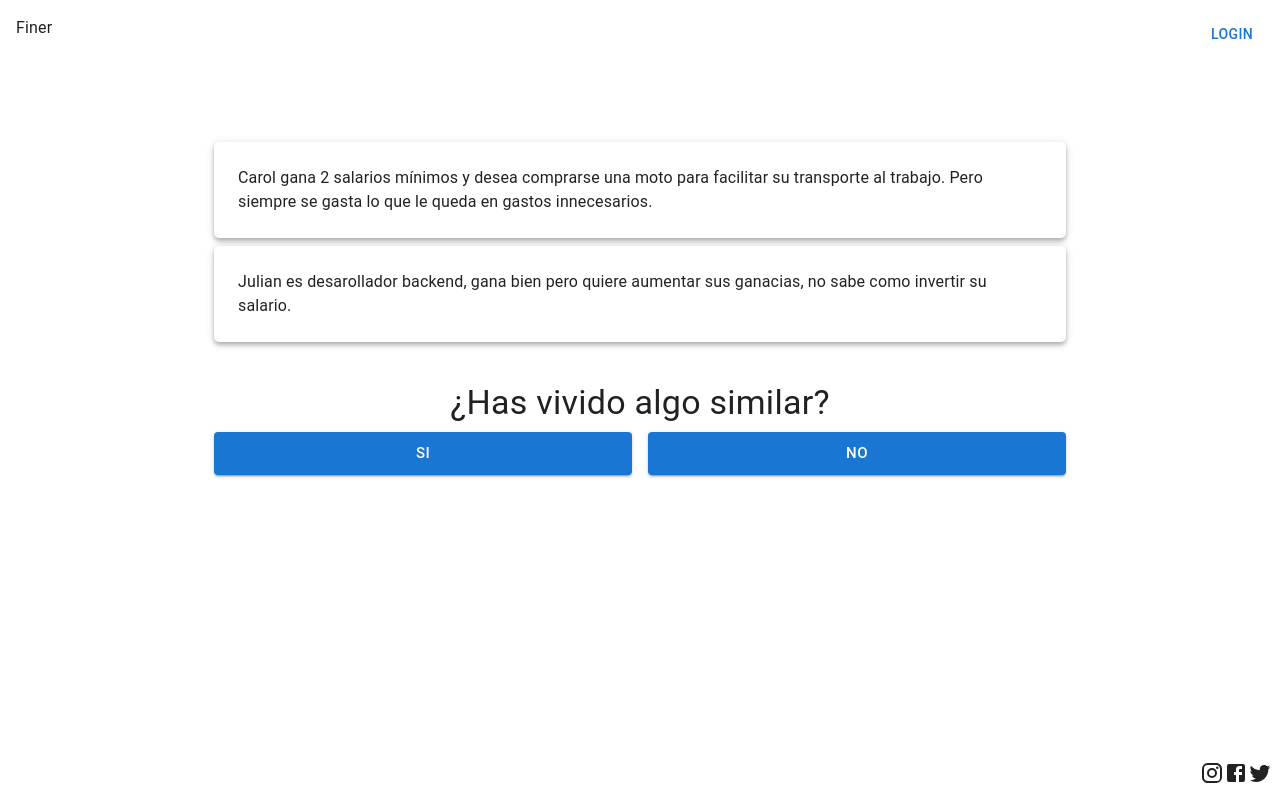
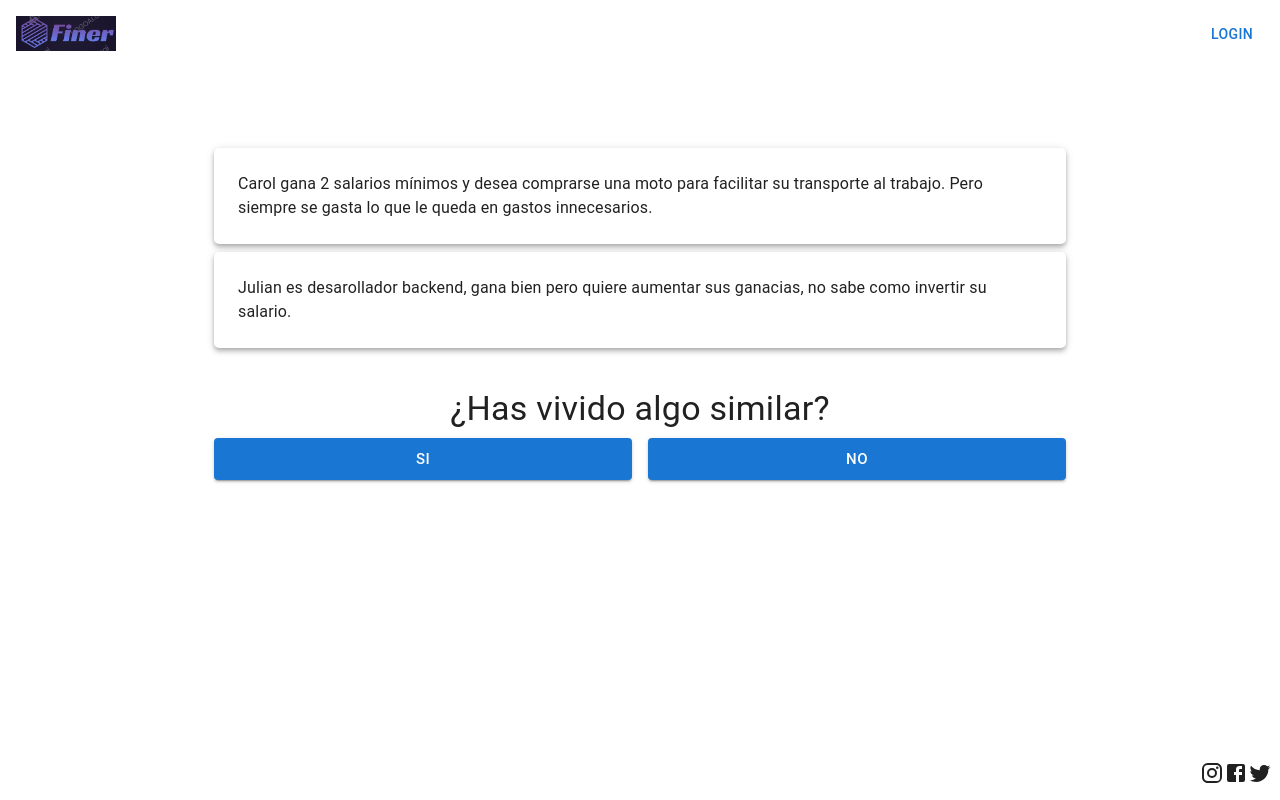
Before and after one commit to sinedie/GausianHack, a Next.js app: page / in a window 1280 px wide. Built offline with nearby package versions, Linux system fonts and the light colour scheme.

Commit message:
add logo

```diff
--- a/components/layout/Logo.tsx
+++ b/components/layout/Logo.tsx
@@ -1,6 +1,17 @@
 import Box from "@mui/material/Box";
+import { useRouter } from "next/router";
 import React from "react";
 
 export default function Logo() {
-  return <Box sx={{ userSelect: "none" }}>Finer</Box>;
+  const router = useRouter();
+  return (
+    <Box sx={{ userSelect: "none", cursor: "pointer" }}>
+      <img
+        src="Finer.png"
+        alt="Finer logo"
+        width={100}
+        onClick={() => router.push("/")}
+      />
+    </Box>
+  );
 }
```
